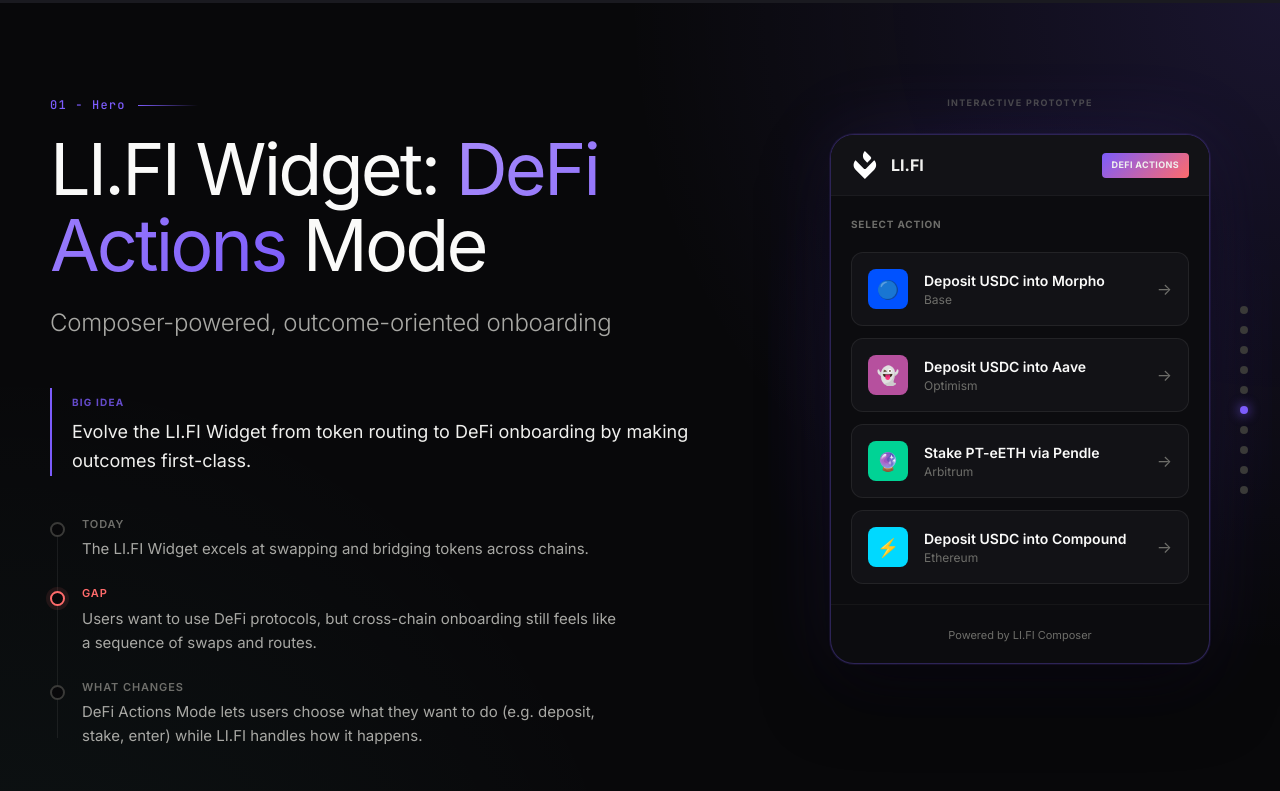
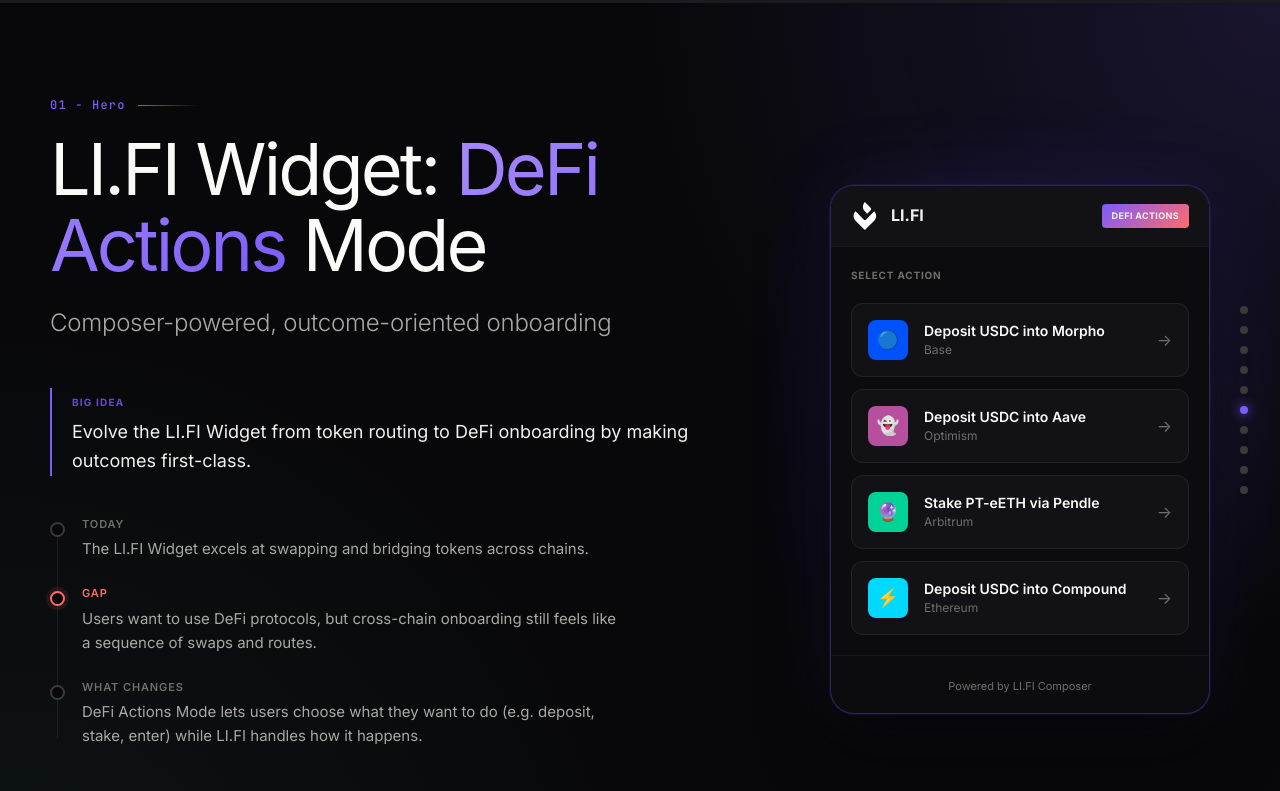
Before and after one commit to genesis1789/lifi-defi-actions-demo, a React (Vite) app: page / in a window 1280 px wide. Shown: the top 791 px of the page. Built offline with nearby package versions, Linux system fonts and the light colour scheme.

Commit message:
Improve widget interactivity signals
- Add 'Click to interact' label with bouncing arrow above widget
- Add pulsing glow animation around widget frame
- Hide redundant 'Try the prototype' button on desktop
- Show button on mobile for scroll-back functionality
- Remove problematic 'Start here' badge

```diff
--- a/src/pages/DeFiActionsDemo.css
+++ b/src/pages/DeFiActionsDemo.css
@@ -469,9 +469,9 @@
   line-height: 1.6;
 }
 
-/* Try Prototype Button */
+/* Try Prototype Button - Hidden on desktop when widget visible */
 .try-prototype-btn {
-  display: inline-flex;
+  display: none;
   align-items: center;
   justify-content: center;
   gap: var(--sp-3);
@@ -481,7 +481,7 @@
   color: var(--bg-deep);
   background: var(--text-100);
   border: none;
-  border-radius: var(--r-full); /* Pill shape is more modern */
+  border-radius: var(--r-full);
   cursor: pointer;
   transition: all 0.25s cubic-bezier(0.2, 0.8, 0.2, 1);
   font-family: var(--font-body);
@@ -502,7 +502,6 @@
 .widget-sticky {
   position: sticky;
   top: var(--sp-12);
-  /* Add a subtle glow/backdrop to the widget area */
 }
 
 .widget-sticky::before {
@@ -516,6 +515,60 @@
   background: radial-gradient(circle, rgba(124, 92, 252, 0.1) 0%, transparent 70%);
   z-index: -1;
   pointer-events: none;
+}
+
+/* Interactive Widget CTA */
+.widget-cta-label {
+  display: flex;
+  flex-direction: column;
+  align-items: center;
+  gap: var(--sp-2);
+  margin-bottom: var(--sp-5);
+  animation: fadeIn 0.8s ease-out;
+}
+
+.widget-cta-text {
+  font-family: var(--font-display);
+  font-size: 18px;
+  font-weight: 500;
+  color: var(--text-100);
+  letter-spacing: -0.01em;
+}
+
+.widget-cta-arrow {
+  font-size: 20px;
+  color: var(--mint);
+  animation: bounce 1.2s ease-in-out infinite;
+}
+
+@keyframes bounce {
+  0%, 100% { transform: translateY(0); opacity: 1; }
+  50% { transform: translateY(6px); opacity: 0.7; }
+}
+
+@keyframes fadeIn {
+  from { opacity: 0; }
+  to { opacity: 1; }
+}
+
+/* Attention ring around widget */
+.widget-frame {
+  animation: attentionRing 2.5s ease-in-out infinite;
+}
+
+@keyframes attentionRing {
+  0%, 100% {
+    box-shadow:
+      0 0 0 1px rgba(124, 92, 252, 0.1),
+      0 32px 64px rgba(0, 0, 0, 0.5),
+      0 0 80px rgba(124, 92, 252, 0.12);
+  }
+  50% {
+    box-shadow:
+      0 0 0 3px rgba(124, 92, 252, 0.3),
+      0 32px 64px rgba(0, 0, 0, 0.5),
+      0 0 100px rgba(124, 92, 252, 0.2);
+  }
 }
 
 .widget-label {
@@ -3313,6 +3366,21 @@
     top: 0;
   }
 
+  /* Show button on mobile to scroll back up */
+  .try-prototype-btn {
+    display: inline-flex;
+  }
+
+  /* Hide CTA label on mobile - widget already at top */
+  .widget-cta-label {
+    display: none;
+  }
+
+  /* Disable attention ring on mobile */
+  .widget-frame {
+    animation: none;
+  }
+
   .hero-content {
     text-align: center;
     max-width: 100%;
@@ -3338,7 +3406,7 @@
   .narrative-item {
     padding: var(--sp-4);
     text-align: center;
-    padding-left: var(--sp-4); /* Reset padding */
+    padding-left: var(--sp-4);
   }
 
   .narrative-item::before {
--- a/src/pages/DeFiActionsDemo.tsx
+++ b/src/pages/DeFiActionsDemo.tsx
@@ -514,7 +514,10 @@
 
             <div className="hero-widget">
               <div className="widget-sticky">
-                <span className="widget-label">Interactive Prototype</span>
+                <div className="widget-cta-label">
+                  <span className="widget-cta-text">Click to interact</span>
+                  <span className="widget-cta-arrow">↓</span>
+                </div>
                 <WidgetMockup
                   selectedAction={selectedAction}
                   onSelectAction={setSelectedAction}
```
